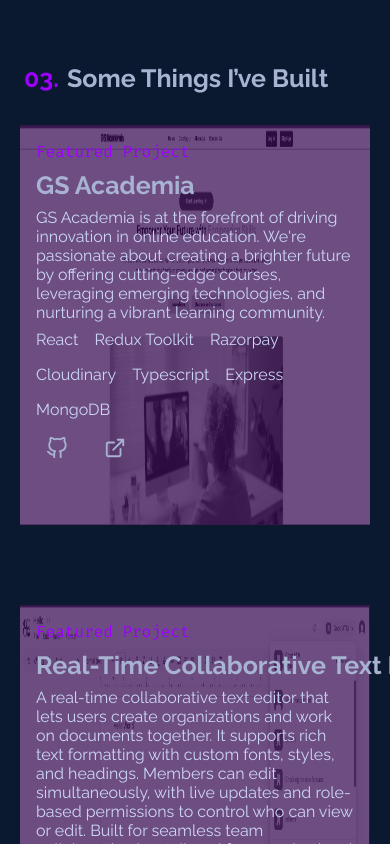
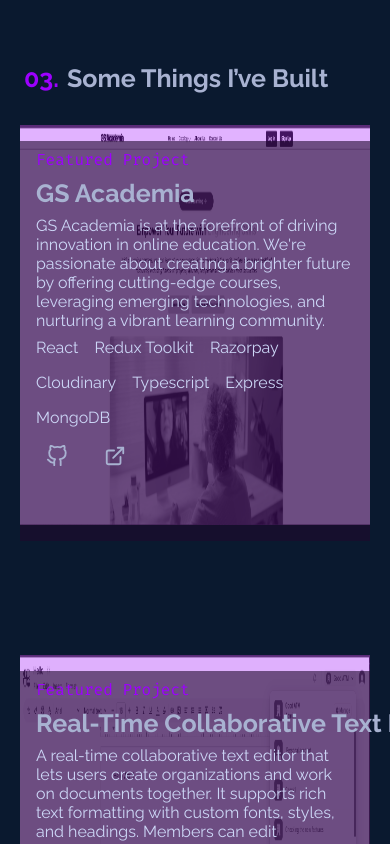
Before and after one commit to Samyaka13/Portfolio, a Next.js app: page / in a window 390 px wide. Shown: the part 2860-3704 px from the top of the page. Built offline with nearby package versions, Linux system fonts and the light colour scheme.

Commit message:
Enhance project layout with improved spacing and minimum height adjustments

```diff
--- a/src/scss/sections/_projects.scss
+++ b/src/scss/sections/_projects.scss
@@ -34,6 +34,7 @@
       position: relative;
       display: flex;
       justify-content: flex-end;
+      min-height: 400px; // Ensure minimum height for proper spacing
       &-image {
         &-container {
           position: relative;
@@ -66,6 +67,13 @@
           transition: 0.3s ease-in-out;
         }
       }
+
+      // Added spacing between image and info
+      &-spacing {
+        margin: 4rem 0;
+        height: 2rem; // Fixed height for consistent spacing
+      }
+
       &-info {
         z-index: 5;
         width: 600px;
@@ -73,6 +81,8 @@
         flex-direction: column;
         align-items: flex-end;
         gap: 0.5rem;
+        margin-top: 4rem; // Increased margin for more space
+        padding-top: 2rem; // Additional padding for extra spacing
         &-overline {
           color: var(--theme-color);
           font-family: var(--fira-code);
@@ -157,12 +167,15 @@
       align-items: center;
       .project {
         justify-content: flex-start;
+        min-height: 350px; // Ensure minimum height for mobile
         .project-info {
           width: 600px;
           height: 300px;
           background-color: rgba(31, 10, 44, 0.592);
           align-items: flex-start;
           padding: 1rem;
+          margin-top: 2rem; // Increased margin for mobile
+          padding-top: 1.5rem; // Additional padding for mobile spacing
 
           &-description {
             background-color: transparent;
@@ -185,6 +198,7 @@
     margin: 5rem 0;
     &-container {
       .project {
+        min-height: 320px; // Ensure minimum height for tablets
         &-image {
           &-container {
             width: 500px;
@@ -194,6 +208,8 @@
         .project-info {
           width: 500px;
           height: 300px;
+          margin-top: 1.5rem; // Consistent margin for tablets
+          padding-top: 1rem; // Additional padding for tablet spacing
         }
       }
     }
@@ -201,6 +217,7 @@
   @media screen and (max-width: 600px) {
     &-container {
       .project {
+        min-height: 450px; // Ensure minimum height for small screens
         &-image {
           &-container {
             width: 350px;
@@ -210,6 +227,8 @@
         .project-info {
           width: 350px;
           height: 400px;
+          margin-top: 1rem; // Consistent margin for small screens
+          padding-top: 0.5rem; // Additional padding for small screen spacing
         }
       }
     }
```
